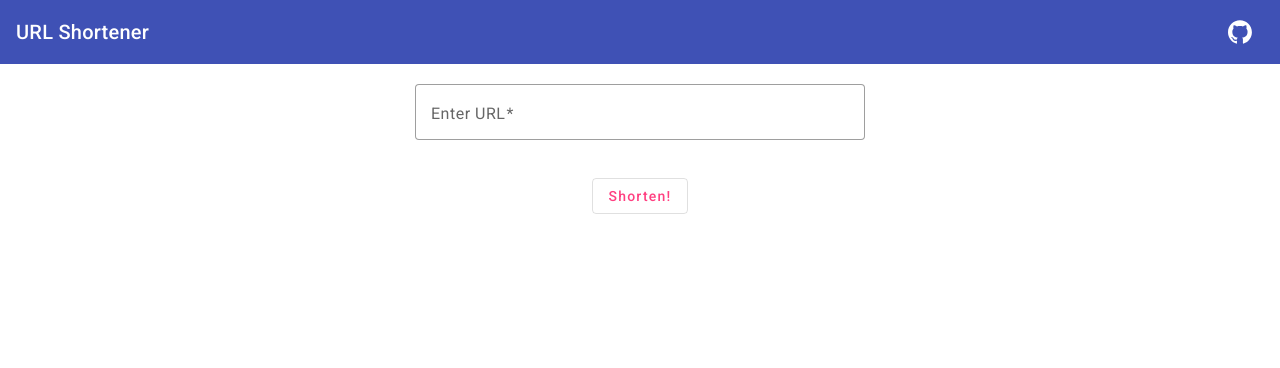
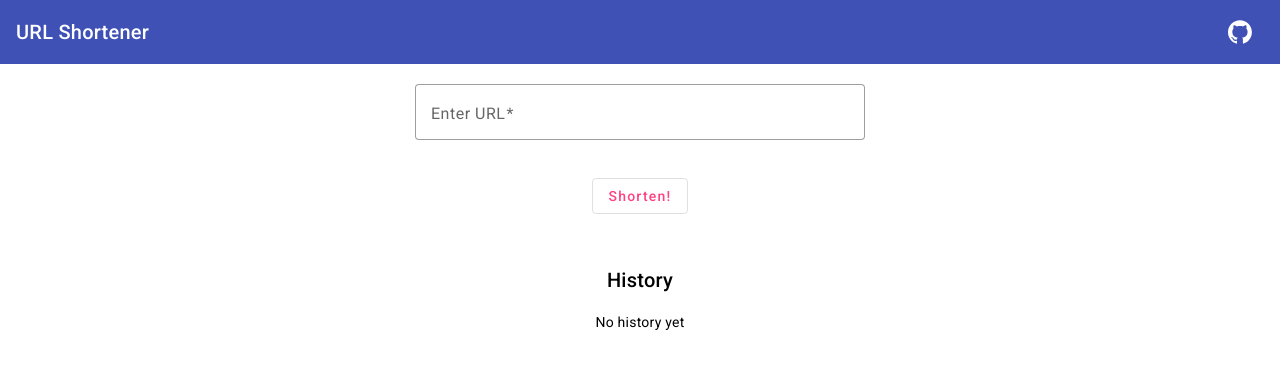
Before and after one commit to MiguelHigueraDev/url-shortener, an Angular app in the folder frontend/: page / in a window 1280 px wide. Shown: the top 368 px of the page. Built offline with nearby package versions, Linux system fonts and the light colour scheme.

Commit message:
feat(frontend): add history

```diff
--- a/frontend/src/app/app.component.html
+++ b/frontend/src/app/app.component.html
@@ -1,4 +1,5 @@
 <app-header/>
 <main>
   <app-shortener-form />
+  <app-history />
 </main>
--- a/frontend/src/app/app.component.ts
+++ b/frontend/src/app/app.component.ts
@@ -1,13 +1,13 @@
 import { Component } from '@angular/core';
 import { RouterOutlet } from '@angular/router';
-import { FormsModule } from '@angular/forms';
 import { HeaderComponent } from './components/header/header.component';
 import { ShortenerFormComponent } from './components/shortener-form/shortener-form.component';
+import { HistoryComponent } from './components/history/history.component';
 
 @Component({
   selector: 'app-root',
   standalone: true,
-  imports: [RouterOutlet, HeaderComponent, ShortenerFormComponent],
+  imports: [RouterOutlet, HeaderComponent, ShortenerFormComponent, HistoryComponent],
   templateUrl: './app.component.html',
   styleUrl: './app.component.css'
 })
--- /dev/null
+++ b/frontend/src/app/components/history/history.component.css
@@ -0,0 +1,43 @@
+.card {
+    max-width: 250px;
+    margin: 0 auto;
+    text-align: center;
+    margin-top: 30px;
+}
+
+.history-card {
+    padding: 4px;
+    display: flex;
+    flex-direction: column;
+    gap: 12px;
+    margin-bottom: 16px;
+}
+
+.original-url, .short-url {
+    word-wrap: break-word;
+    font-size: 12px;
+}
+
+.url {
+    font-size: 14px;
+    font-weight: 500;
+    text-decoration: none;
+    color: #000;
+}
+
+@media screen and (min-width: 558px) {
+
+    .card {
+        max-width: 400px;
+    }
+}
+
+p, a {
+    margin: 0;
+}
+
+button {
+    width: 100px;
+    margin: 0 auto;
+    margin-bottom: 10px;
+}
--- /dev/null
+++ b/frontend/src/app/components/history/history.component.html
@@ -0,0 +1,18 @@
+<div class="card">
+    <mat-card-content>
+        <h2>History</h2>
+        @if (history.length === 0) {
+            <p>No history yet</p>
+        } @else {
+            @for (item of history; track $index) {
+                <mat-card class="history-card">
+                    <p class="original-url">Original URL</p>
+                    <a class="url" href="{{item.originalUrl}}" target="_blank" style="display: block; margin-bottom: 6px;">{{item.originalUrl}}</a>
+                    <p class="short-url">Short URL</p>
+                    <a class="url" href="{{item.shortenedUrl}}" target="_blank" style="display: block; margin-bottom: 6px;">{{item.shortenedUrl}}</a>
+                    <button mat-raised-button color="accent">Copy</button>
+                </mat-card>
+            }
+        }
+    </mat-card-content>
+</div>
--- /dev/null
+++ b/frontend/src/app/components/history/history.component.ts
@@ -0,0 +1,25 @@
+import { Component, OnInit } from '@angular/core';
+import { MatCardModule } from '@angular/material/card';
+import { HistoryService, Url } from '../../services/history.service';
+import { MatButtonModule } from '@angular/material/button';
+
+@Component({
+  selector: 'app-history',
+  standalone: true,
+  imports: [MatCardModule, MatButtonModule],
+  templateUrl: './history.component.html',
+  styleUrl: './history.component.css'
+})
+export class HistoryComponent implements OnInit {
+  history: Url[] = [];
+  constructor(private historyService: HistoryService) {
+  }
+
+  ngOnInit(): void {
+    this.historyService.getHistoryObservable().subscribe((history) => {
+      this.history = history;
+    });
+    this.history = this.historyService.getHistory();
+  }
+
+}
--- a/frontend/src/app/components/shortener-form/shortener-form.component.html
+++ b/frontend/src/app/components/shortener-form/shortener-form.component.html
@@ -8,6 +8,7 @@
     </mat-form-field>
     <button mat-stroked-button color="accent" aria-label="Shorten">Shorten!</button>
 </form>
+
 <div>
     @if (shortenedUrl) {
         <mat-card class="card">
@@ -18,5 +19,4 @@
             </mat-card-content>
         </mat-card>
     }
-
 </div>
--- a/frontend/src/app/components/shortener-form/shortener-form.component.ts
+++ b/frontend/src/app/components/shortener-form/shortener-form.component.ts
@@ -11,6 +11,7 @@ import { MatInputModule } from '@angular/material/input';
 import { MatFormFieldModule } from '@angular/material/form-field';
 import { MatButtonModule } from '@angular/material/button';
 import { MatCardModule } from '@angular/material/card';
+import { HistoryService } from '../../services/history.service';
 
 @Component({
   selector: 'app-shortener-form',
@@ -28,7 +29,7 @@ import { MatCardModule } from '@angular/material/card';
   styleUrl: './shortener-form.component.css',
 })
 export class ShortenerFormComponent {
-  constructor(private shortenerService: ShortenerService) {
+  constructor(private shortenerService: ShortenerService, private historyService: HistoryService) {
     this.originalUrl.valueChanges.subscribe(() => {
       this.updateErrorMessage();
     });
@@ -52,6 +53,7 @@ export class ShortenerFormComponent {
       .shortenUrl(this.originalUrl.value!)
       .subscribe((response: any) => {
         this.shortenedUrl = response.url;
+        this.historyService.addToHistory(this.shortenedUrl, this.originalUrl.value!);
       });
   }
 
--- /dev/null
+++ b/frontend/src/app/services/history.service.ts
@@ -0,0 +1,42 @@
+import { Injectable, signal } from '@angular/core';
+import { BehaviorSubject } from 'rxjs';
+
+@Injectable({
+  providedIn: 'root',
+})
+export class HistoryService {
+  constructor() {}
+
+  private historySubject = new BehaviorSubject<Url[]>([]);
+
+  addToHistory(shortenedUrl: string, originalUrl: string) {
+    const history = this.getHistory();
+    if (history == null) {
+      localStorage.setItem(
+        'history',
+        JSON.stringify([{ shortenedUrl, originalUrl }])
+      );
+    } else {
+      const parsedHistory: Url[] = history;
+      if (parsedHistory.some((entry: any) => entry.shortenedUrl === shortenedUrl)) return;
+
+      parsedHistory.push({ shortenedUrl, originalUrl });
+      if (parsedHistory.length > 5) parsedHistory.shift();
+      localStorage.setItem('history', JSON.stringify(parsedHistory));
+    }
+    this.historySubject.next(this.getHistory());
+  }
+
+  getHistory() {
+    return JSON.parse(localStorage.getItem('history') || '[]');
+  }
+
+  getHistoryObservable() {
+    return this.historySubject.asObservable();
+  }
+}
+
+export interface Url {
+  shortenedUrl: string;
+  originalUrl: string;
+}
```
Also changed, not shown: 2 other files (tests, documents, lock files or other folders).
